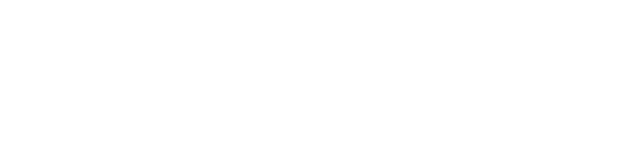
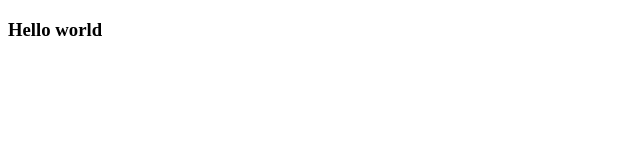
Before and after one commit to shuha92/project, a plain HTML site: page index.html in a window 1280 px wide. Shown: the whole page, without its empty margins (0-640 px from the left). Drawn offline with Linux system fonts and the light colour scheme.

Commit message:
Ikkinchi nuqta

```diff
--- a/index.html
+++ b/index.html
@@ -7,7 +7,7 @@
     <title>010 Учимся работать с системой контроля версий Git и с сервисом GitHub</title>
 </head>
 <body>
-
+    <h3>Hello world</h3>
 
     <script src="js/main.js"></script>
 </body>
--- a/js/main.js
+++ b/js/main.js
@@ -1,7 +1,8 @@
 "use strict";
 
 // Git fayl qo'shadi, uni kuzatadi, control tochka qo'yadi
-// Terminalga yoki PowerShell ga yozamiz
+
+// Terminalga yoki PowerShell ga yozamiz:
 // 1) git init - papka va fayllar hosil bo'ladi, secret
 // 2) git config --local user.name "Shuhrat" yoki git config --local user.email "example@gmail.com"
 // Bu bilan configuratsiyaga o'zgartirish kiriytamiz, local o'rniga global qilsa ham bo'ladi
```
